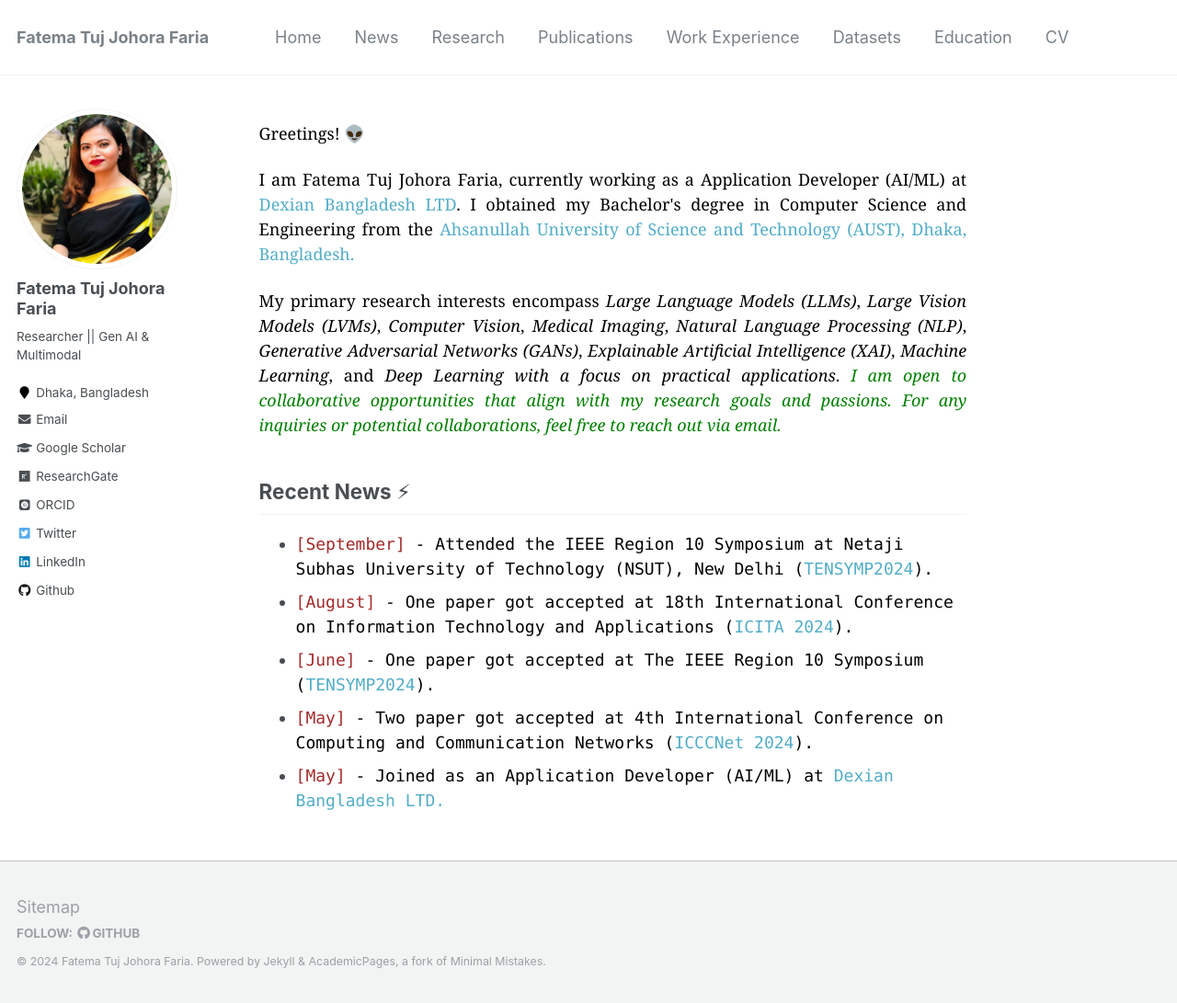
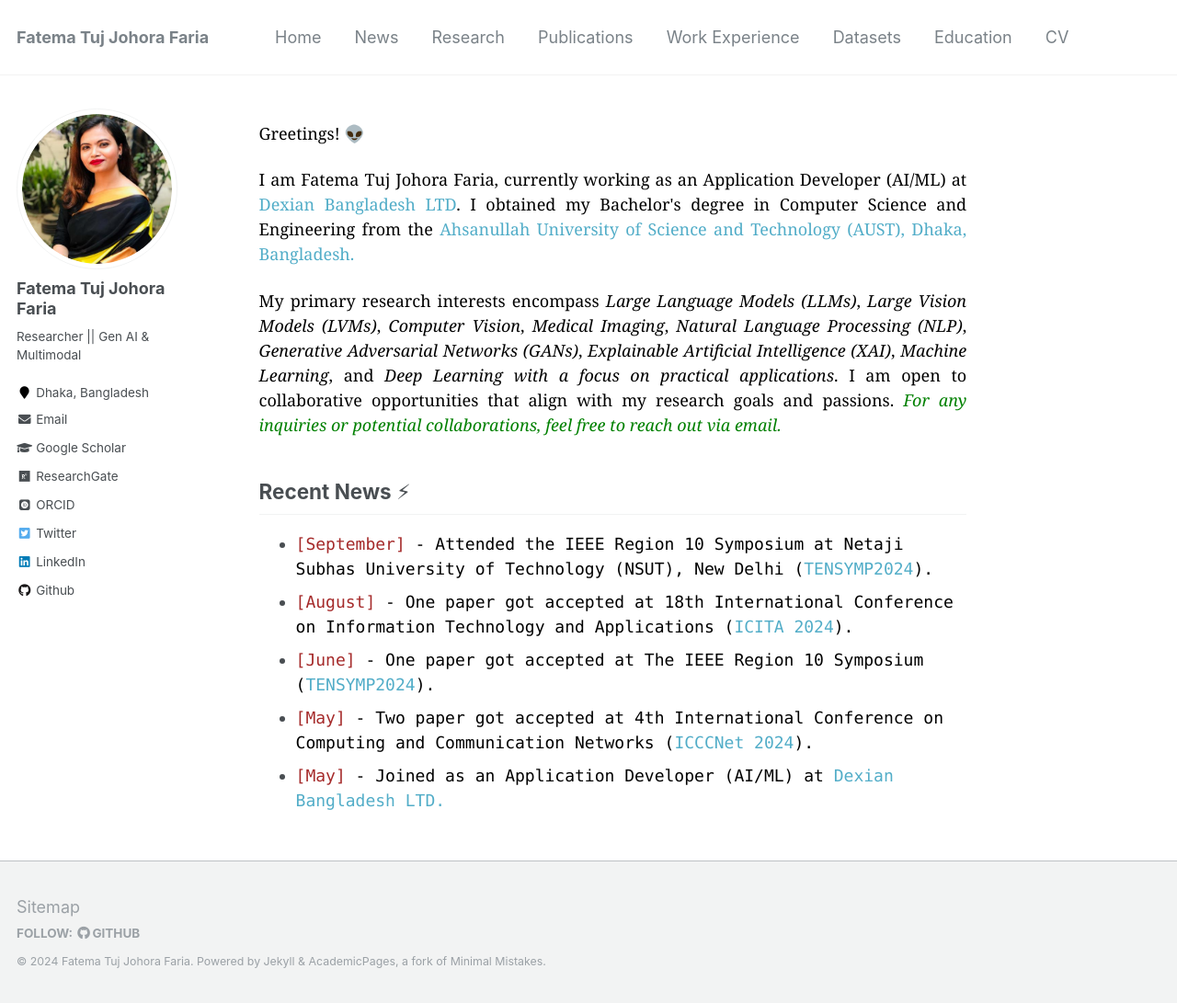
Before and after one commit to fatemafaria142/fatemafaria142.github.io, a Jekyll site: the page built from _pages/about.md, in a window 1280 px wide and 1091 px high. Shown: the whole window at 92% size. Built offline with Jekyll 4.4.1, drawn with Linux system fonts in a browser that asks for light colours; some web fonts are replaced; a script that is not in the unit is left out.

Commit message:
Update introduction

```diff
--- a/_pages/about.md
+++ b/_pages/about.md
@@ -11,13 +11,13 @@
 <span style="color:black; font-family:Georgia">Greetings! 👽</span>
 
 
-<p style="text-align:justify; color:black; font-family:Georgia">I am  Fatema Tuj Johora Faria, currently working as a Application Developer (AI/ML) at <a href="https://www.linkedin.com/company/dexiansolutions/">Dexian Bangladesh LTD</a>. I obtained my Bachelor's degree in Computer Science and Engineering from the <a href="https://aust.edu/">Ahsanullah University of Science and Technology (AUST), Dhaka, Bangladesh.</a>
+<p style="text-align:justify; color:black; font-family:Georgia">I am  Fatema Tuj Johora Faria, currently working as an Application Developer (AI/ML) at <a href="https://www.linkedin.com/company/dexiansolutions/">Dexian Bangladesh LTD</a>. I obtained my Bachelor's degree in Computer Science and Engineering from the <a href="https://aust.edu/">Ahsanullah University of Science and Technology (AUST), Dhaka, Bangladesh.</a>
 </p>
 
 
 <p style="text-align:justify;color:black; font-family:Georgia">
-My primary research interests encompass <em>Large Language Models (LLMs)</em>, <em>Large Vision Models (LVMs)</em>, <em>Computer Vision</em>, <em>Medical Imaging</em>, <em>Natural Language Processing (NLP)</em>, <em>Generative Adversarial Networks (GANs)</em>, <em>Explainable Artificial Intelligence (XAI)</em>, <em>Machine Learning</em>, and <em>Deep Learning with a focus on practical applications</em>.
-<span style="color:green;"><em>I am open to collaborative opportunities that align with my research goals and passions. For any inquiries or potential collaborations, feel free to reach out via email.</em></span>
+My primary research interests encompass <em>Large Language Models (LLMs)</em>, <em>Large Vision Models (LVMs)</em>, <em>Computer Vision</em>, <em>Medical Imaging</em>, <em>Natural Language Processing (NLP)</em>, <em>Generative Adversarial Networks (GANs)</em>, <em>Explainable Artificial Intelligence (XAI)</em>, <em>Machine Learning</em>, and <em>Deep Learning with a focus on practical applications</em>. I am open to collaborative opportunities that align with my research goals and passions.
+<span style="color:green;"><em>For any inquiries or potential collaborations, feel free to reach out via email.</em></span>
 </p>
 
 ## Recent News ⚡
```
